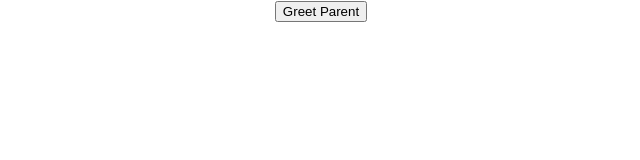
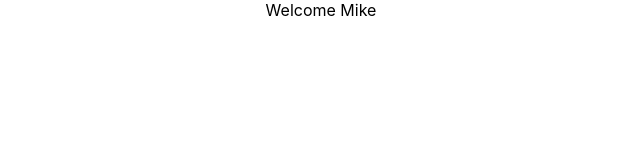
Before and after one commit to wildfoxcard/lessons-react, a React (Create React App) app in the folder reactjs/hello-world/: page / in a window 1280 px wide. Shown: the top 160 px of the page, without its empty margins (319-959 px from the left). Built offline with nearby package versions, Linux system fonts and the light colour scheme.

Commit message:
16th video completed

```diff
--- a/reactjs/hello-world/src/App.js
+++ b/reactjs/hello-world/src/App.js
@@ -9,13 +9,15 @@
 // import FunctionClick from './components/FunctionClick'
 // import ClassClick from './components/ClassClick'
 // import EventBind from './components/EventBind'
-import ParentComponent from './components/ParentComponent'
+// import ParentComponent from './components/ParentComponent'
+import UserGreeting from './components/UserGreeting'
 
 
 function App() {
   return (
     <div className="App">
-      <ParentComponent />
+      <UserGreeting />
+      {/* <ParentComponent /> */}
       {/* <EventBind /> */}
       {/* <ClassClick /> */}
       {/* <FunctionClick /> */}
--- /dev/null
+++ b/reactjs/hello-world/src/components/UserGreeting.js
@@ -0,0 +1,19 @@
+import React, { Component } from 'react'
+
+class UserGreeting extends Component {
+    constructor(props) {
+        super(props)
+
+        this.state = {
+            isLoggedIn: true
+        }
+    }
+
+    render() {
+        return (
+            this.state.isLoggedIn && <div>Welcome Mike</div>
+        )
+    }
+}
+
+export default UserGreeting
```
Also changed, not shown: 1 other file (tests, documents, lock files or other folders).
